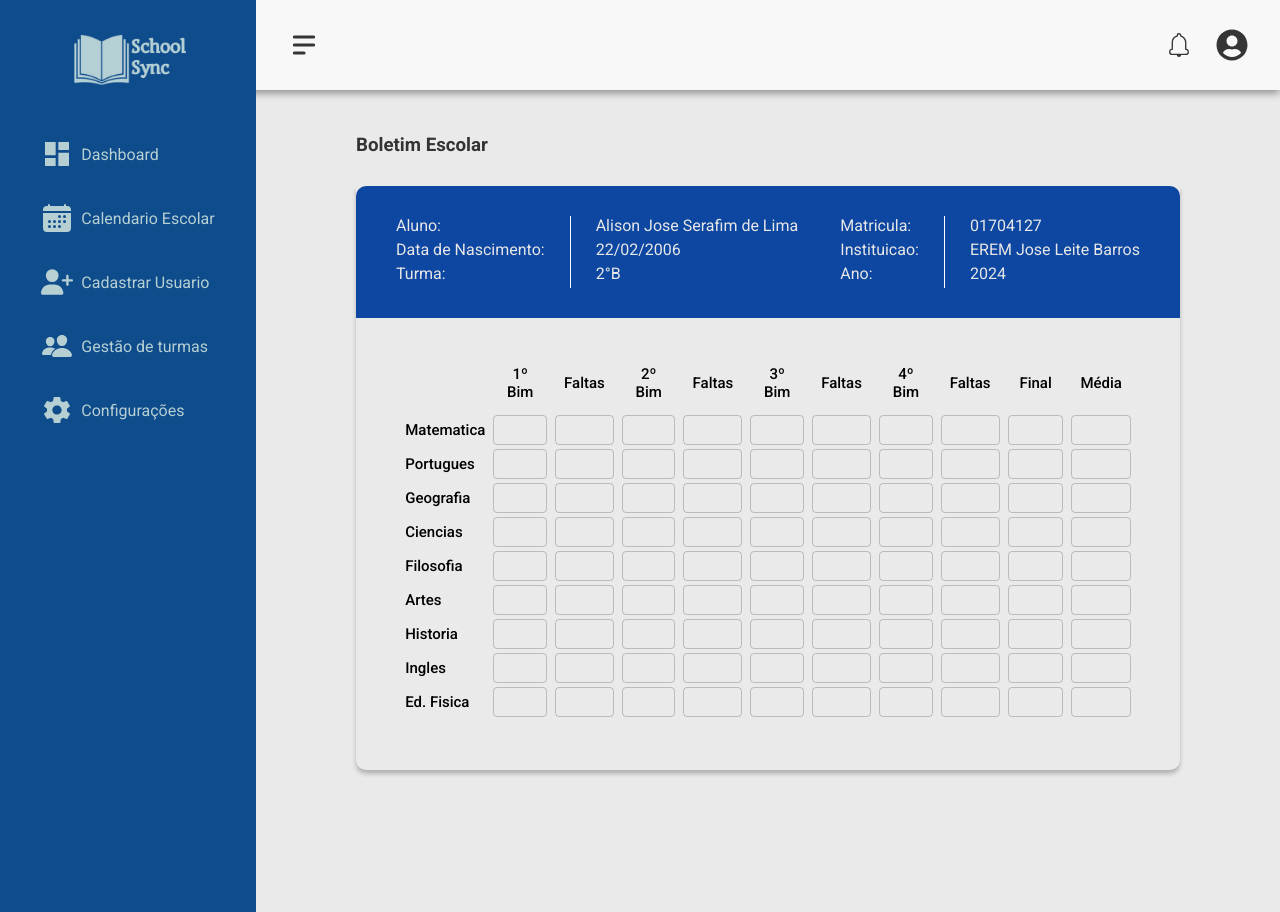
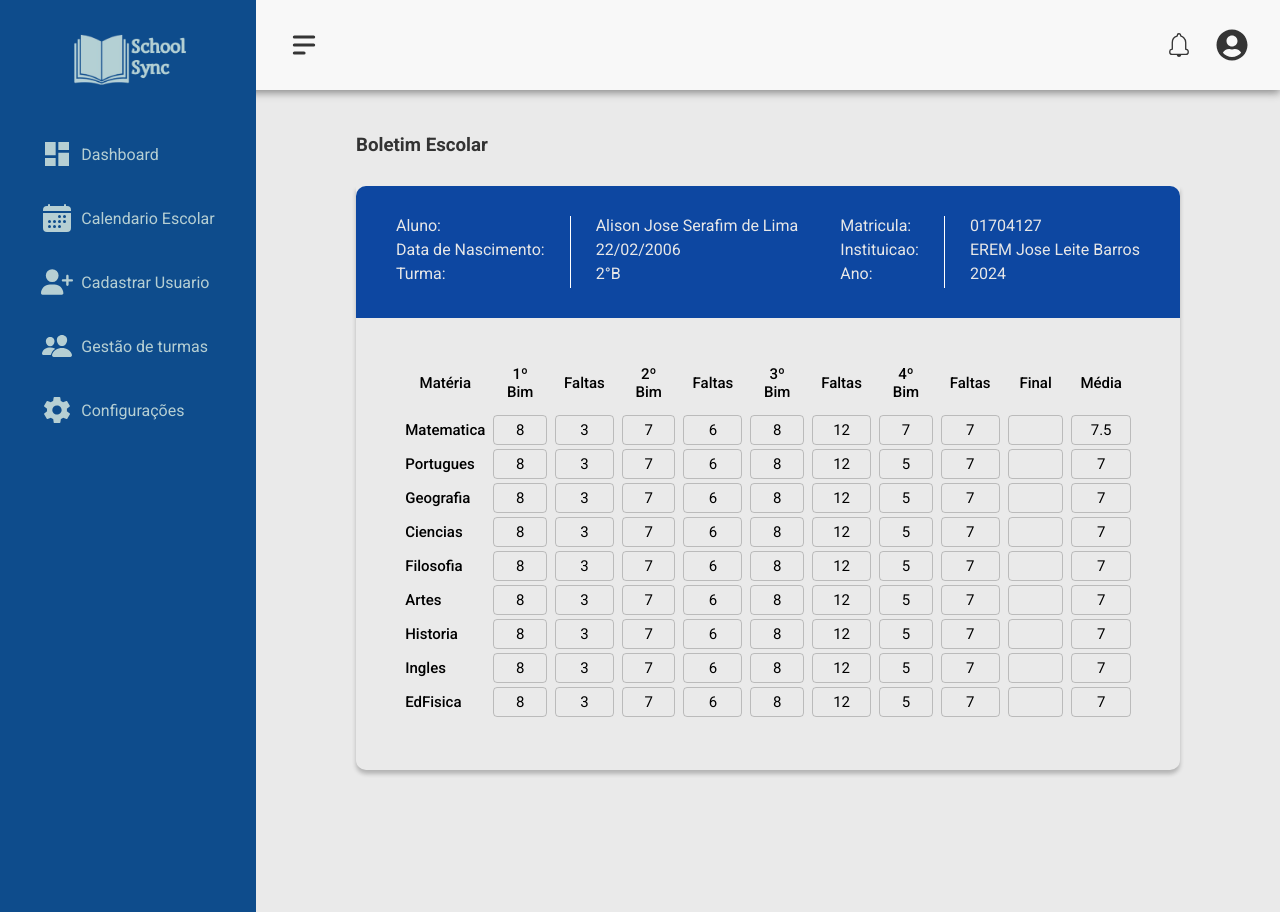
Before and after one commit to Alisonjs0/SchoolSync, a Next.js app: page /pages/boletimEscolar in a window 1280 px wide. Built offline with nearby package versions, Linux system fonts and the light colour scheme.

Commit message:
Alteracoes no boletim para inserir dados na tabela

```diff
--- a/app/pages/boletimEscolar/boletim.css
+++ b/app/pages/boletimEscolar/boletim.css
@@ -69,6 +69,7 @@
 
 .corpo tr td {
     border: 1px solid rgba(0, 0, 0, 0.199);
+    font-size: 15px;
 
   }
 
--- a/app/pages/boletimEscolar/page.js
+++ b/app/pages/boletimEscolar/page.js
@@ -1,5 +1,4 @@
 import EsqueletoPrincipal from "../esqueletoPrincipal/page.js";
-
 import "./boletim.css";
 
 const BoletimEscolar = () => {
@@ -14,16 +13,91 @@ const BoletimEscolar = () => {
   };
 
   const materias = [
-    "Matematica",
-    "Portugues",
-    "Geografia",
-    "Ciencias",
-    "Filosofia",
-    "Artes",
-    "Historia",
-    "Ingles",
-    "Ed. Fisica"
+    {
+      nome: "Matematica",
+      n1: 8,
+      n2: 7,
+      n3: 8,
+      n4: 7,
+      f1: 3,
+      f2: 6,
+      f3: 12,
+      f4: 7,
+    },
+    {
+      nome: "Portugues",
+      n1: 8,
+      n2: 7,
+      n3: 8,
+      n4: 5,
+      f1: 3,
+      f2: 6,
+      f3: 12,
+      f4: 7,
+    },
+    {
+      nome: "Geografia",
+      n1: 8,
+      n2: 7,
+      n3: 8,
+      n4: 5,
+      f1: 3,
+      f2: 6,
+      f3: 12,
+      f4: 7,
+    },
+    {
+      nome: "Ciencias",
+      n1: 8,
+      n2: 7,
+      n3: 8,
+      n4: 5,
+      f1: 3,
+      f2: 6,
+      f3: 12,
+      f4: 7,
+    },
+    {
+      nome: "Filosofia",
+      n1: 8,
+      n2: 7,
+      n3: 8,
+      n4: 5,
+      f1: 3,
+      f2: 6,
+      f3: 12,
+      f4: 7,
+    },
+    { nome: "Artes", n1: 8, n2: 7, n3: 8, n4: 5, f1: 3, f2: 6, f3: 12, f4: 7 },
+    {
+      nome: "Historia",
+      n1: 8,
+      n2: 7,
+      n3: 8,
+      n4: 5,
+      f1: 3,
+      f2: 6,
+      f3: 12,
+      f4: 7,
+    },
+    { nome: "Ingles", n1: 8, n2: 7, n3: 8, n4: 5, f1: 3, f2: 6, f3: 12, f4: 7 },
+    {
+      nome: "EdFisica",
+      n1: 8,
+      n2: 7,
+      n3: 8,
+      n4: 5,
+      f1: 3,
+      f2: 6,
+      f3: 12,
+      f4: 7,
+    },
   ];
+
+  materias.forEach((materia) => {
+    materia.med = (materia.n1 + materia.n2 + materia.n3 + materia.n4) / 4;
+  });
+
   return (
     <div>
       <EsqueletoPrincipal>
@@ -63,7 +137,7 @@ const BoletimEscolar = () => {
             <table className="forms">
               <thead>
                 <tr>
-                  <th></th>
+                  <th>Matéria</th>
                   <th>1º Bim</th>
                   <th>Faltas</th>
                   <th>2º Bim</th>
@@ -79,17 +153,17 @@ const BoletimEscolar = () => {
               <tbody className="corpo">
                 {materias.map((materia, index) => (
                   <tr key={index}>
-                    <td className="materia">{materia}</td>
-                    <td></td>
-                    <td></td>
-                    <td></td>
-                    <td></td>
-                    <td></td>
-                    <td></td>
-                    <td></td>
-                    <td></td>
-                    <td></td>
-                    <td></td>
+                    <td className="materia">{materia.nome}</td>
+                    <td>{materia.n1}</td>
+                    <td>{materia.f1}</td>
+                    <td>{materia.n2}</td>
+                    <td>{materia.f2}</td>
+                    <td>{materia.n3}</td>
+                    <td>{materia.f3}</td>
+                    <td>{materia.n4}</td>
+                    <td>{materia.f4}</td>
+                    <td>{materia.final}</td>
+                    <td>{materia.med}</td> {/* Exibe a média */}
                   </tr>
                 ))}
               </tbody>
--- a/app/pages/cadastrarUsuario/cadastrarUsuario.css
+++ b/app/pages/cadastrarUsuario/cadastrarUsuario.css
@@ -81,6 +81,7 @@
     border-radius: 10px;
     border: 1px solid rgba(0, 0, 0, 0.199);
     margin-top: 1.5rem;
+    box-shadow: 2px 2px 4px black;
 }
 
 .conteudo a button {
@@ -91,6 +92,7 @@
     font-size: 16px;
     color: #EAEAEA;
     cursor: pointer;
+
 }
 
 /* Remove as setas do input para navegadores Webkit (Chrome, Safari, Opera) */
```
Also changed, not shown: app/pages/cadastrarUsuario/page.jsx (renamed from app/pages/cadastrarUsuario/page.js).
